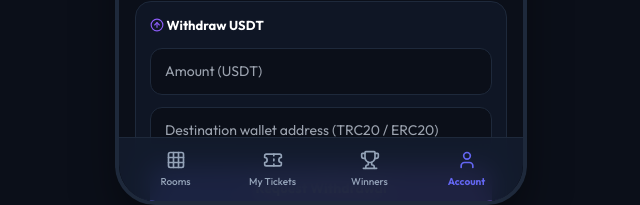
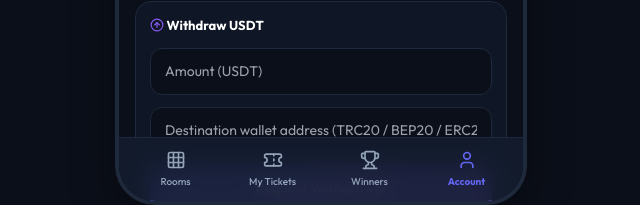
Before and after one commit to sweepingedge4080/projextx, a website: page public/pages/account.html in a window 1280 px wide. Shown: the part 595-800 px from the top of the page, 319-959 px from the left. Drawn offline with nearby package versions, Linux system fonts and the light colour scheme; no server answers; sample sign-in values are in the browser's storage.

Commit message:
Update account.html

```diff
--- a/public/pages/account.html
+++ b/public/pages/account.html
@@ -70,7 +70,7 @@
           </span>
         </div>
         <input id="wd-amount" class="input" type="number" step="0.01" placeholder="Amount (USDT)" />
-        <input id="wd-wallet" class="input" placeholder="Destination wallet address (TRC20 / ERC20)" />
+        <input id="wd-wallet" class="input" placeholder="Destination wallet address (TRC20 / BEP20 / ERC20)" />
         <button class="btn-primary" onclick="submitWithdraw()">Request Withdrawal</button>
       </section>
 
```
